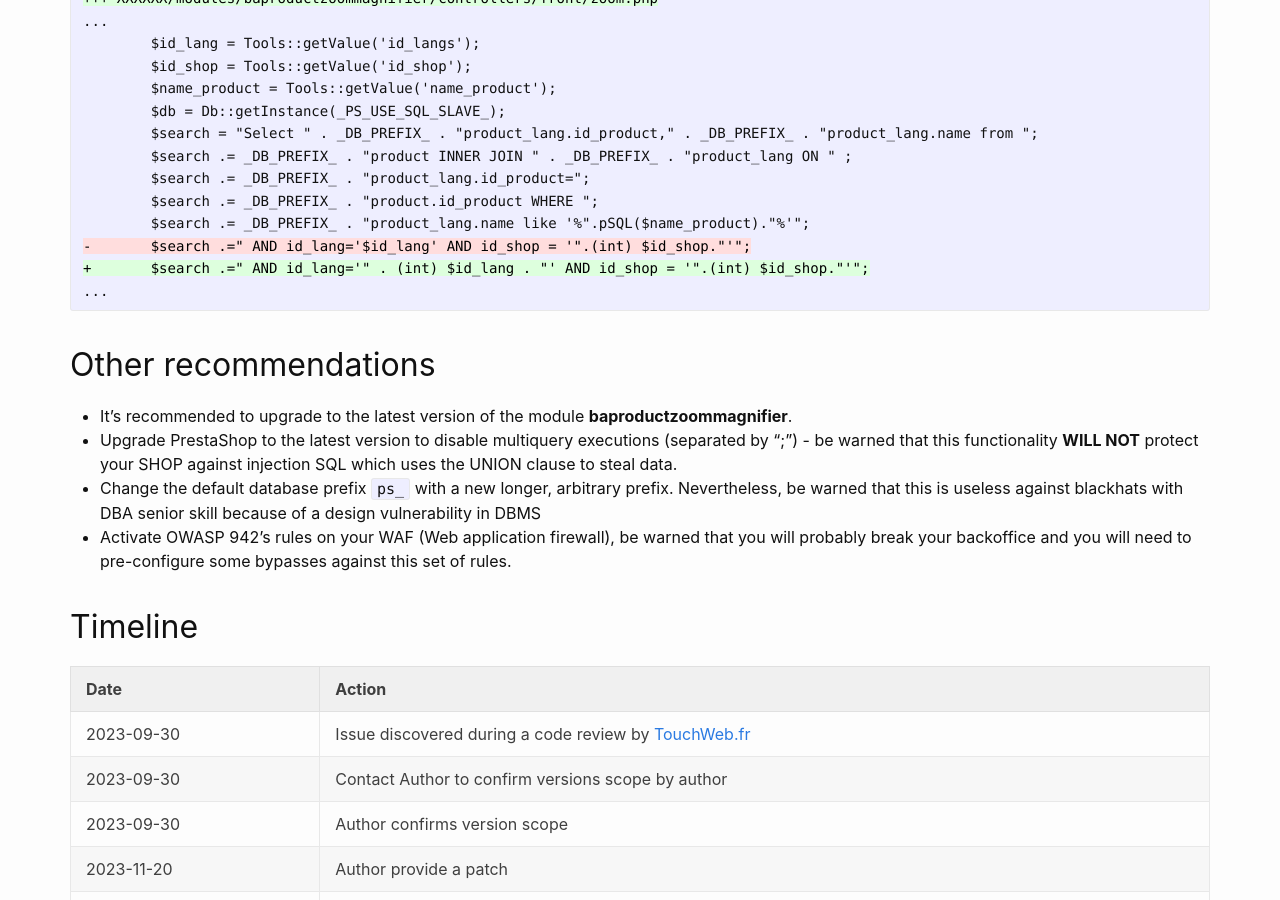
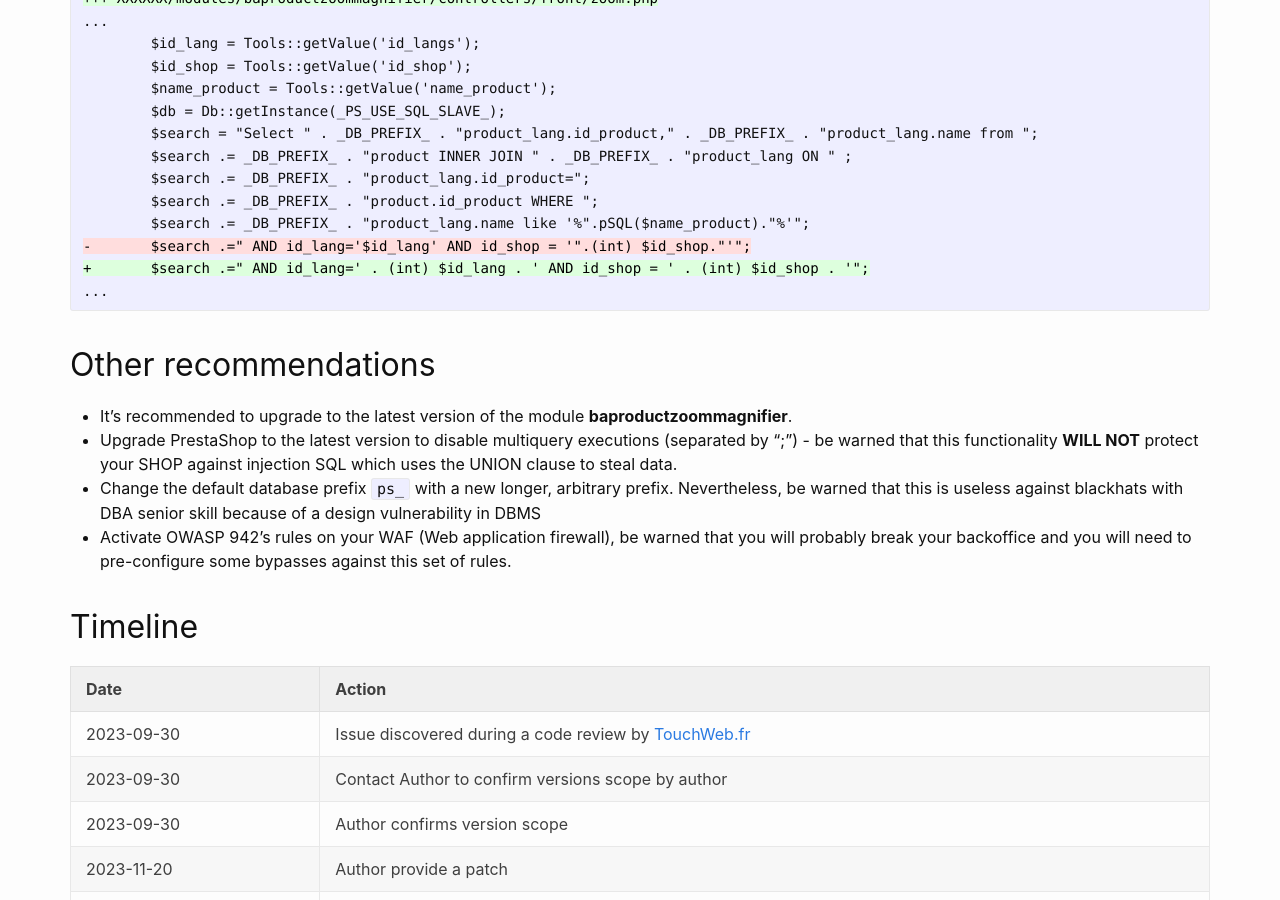
Before and after one commit to friends-of-presta/security-advisories, a Jekyll site: the page built from _posts/2023-12-19-baproductzoommagnifier.md, in a window 1280 px wide and 900 px high, scrolled down 2055 px. Built offline with Jekyll 4.4.1, drawn with Linux system fonts in a browser that asks for light colours.

````diff
--- a/_posts/2023-12-19-baproductzoommagnifier.md
+++ b/_posts/2023-12-19-baproductzoommagnifier.md
@@ -74,7 +74,7 @@ curl -v -d "fc=module&module=baproductzoommagnifier&controller=zoom&id_langs=1';
         $search .= _DB_PREFIX_ . "product.id_product WHERE ";
         $search .= _DB_PREFIX_ . "product_lang.name like '%".pSQL($name_product)."%'";
 -       $search .=" AND id_lang='$id_lang' AND id_shop = '".(int) $id_shop."'";
-+       $search .=" AND id_lang='" . (int) $id_lang . "' AND id_shop = '".(int) $id_shop."'";
++       $search .=" AND id_lang=' . (int) $id_lang . ' AND id_shop = ' . (int) $id_shop . '";
 ...
 ```
 
````
